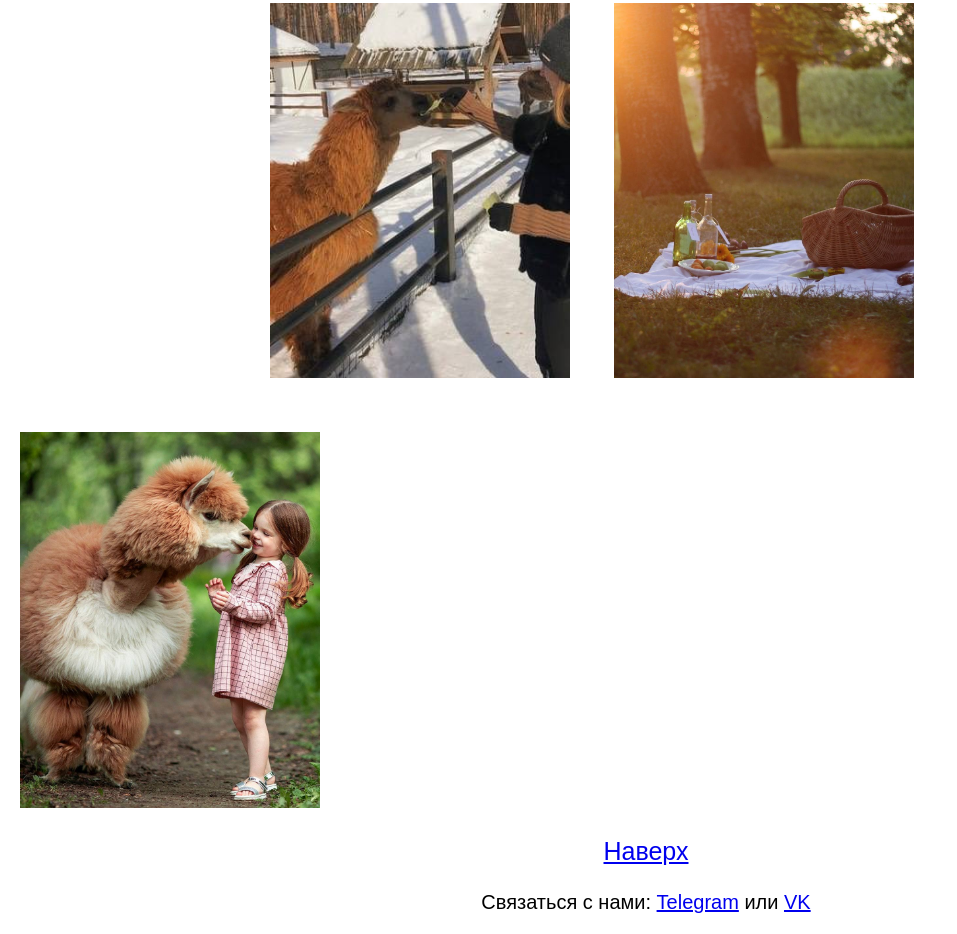
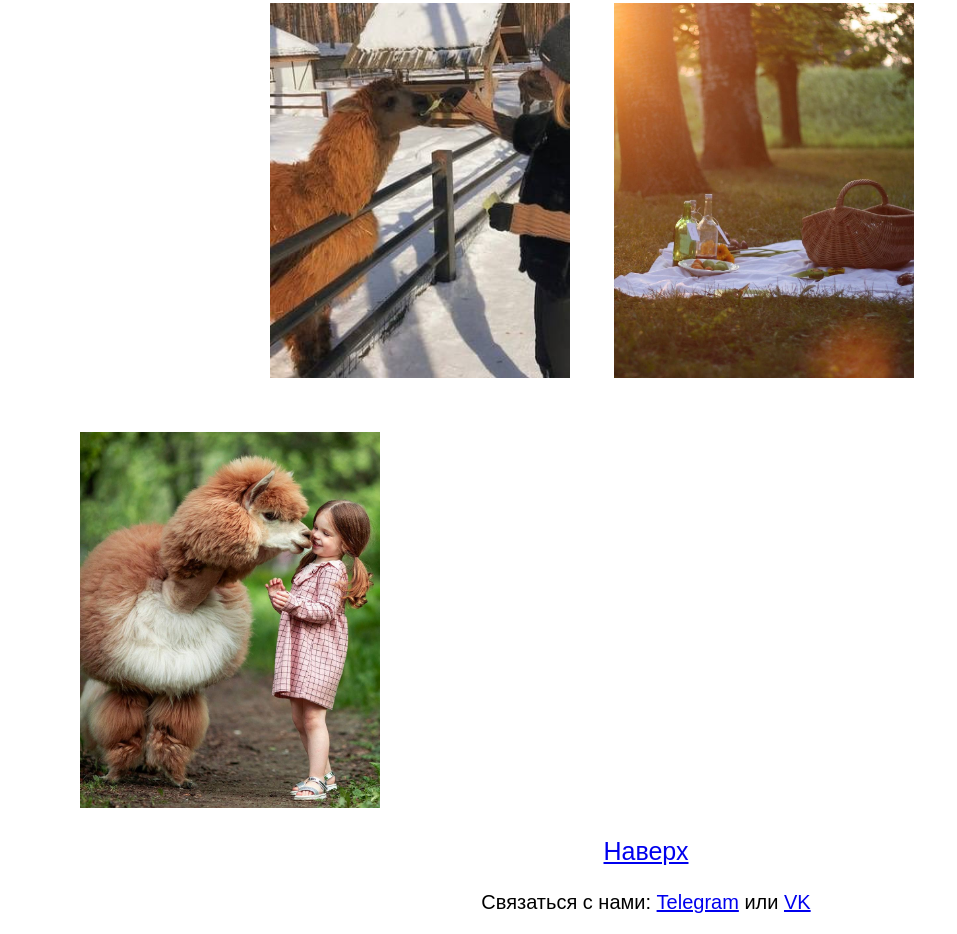
Before and after one commit to EvaKharzhavina/website, a plain HTML site: page chto-budet.html in a window 1280 px wide. Shown: the part 557-1491 px from the top of the page, without its empty margins (0-957 px from the left). Drawn offline with Linux system fonts and the light colour scheme.

Commit message:
Update style.css

```diff
--- a/style.css
+++ b/style.css
@@ -130,8 +130,8 @@ table {
 .photo {
  margin-top: 50px;
  width: 300px;
- /*margin-left: 60px;*/
- margin-right: 230px
+ margin-left: 60px;
+ /*margin-right: 230px; */
 }
 
 .novphoto {
```
